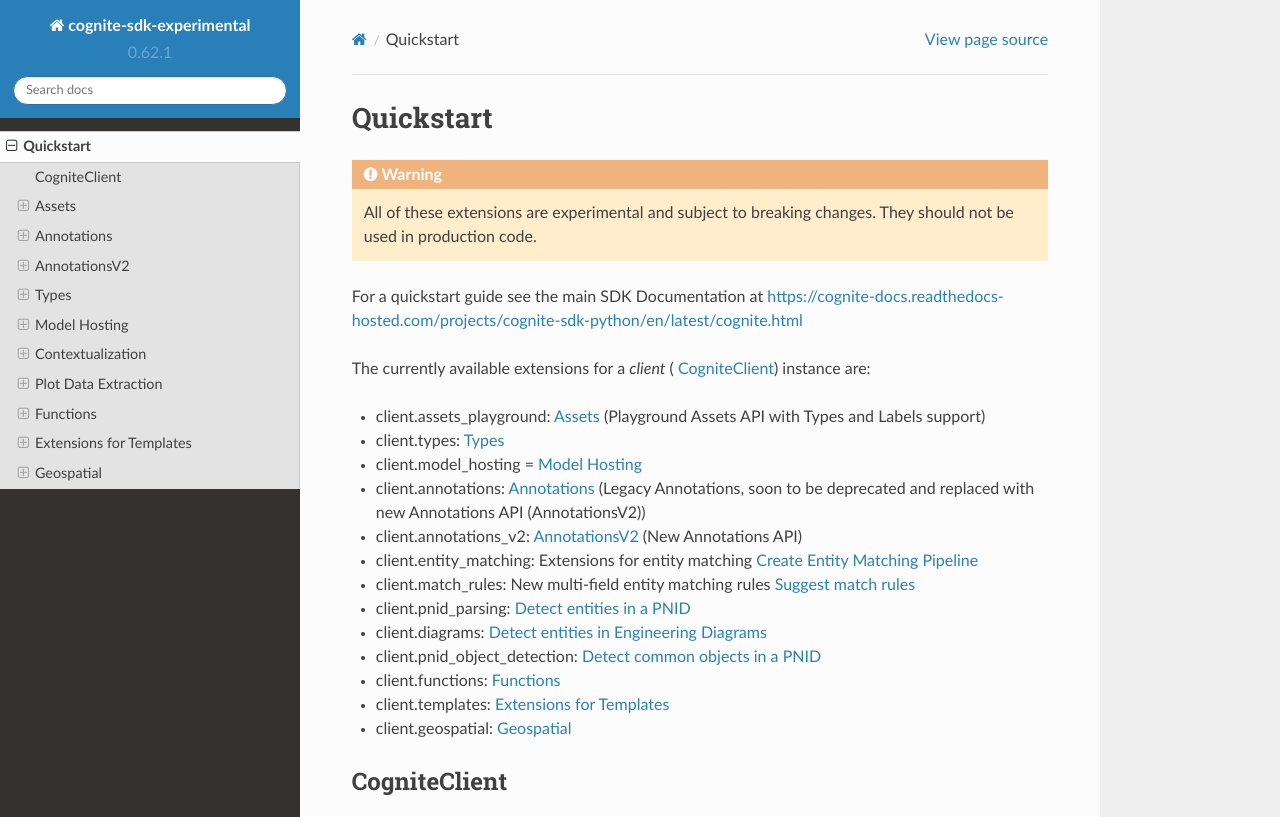
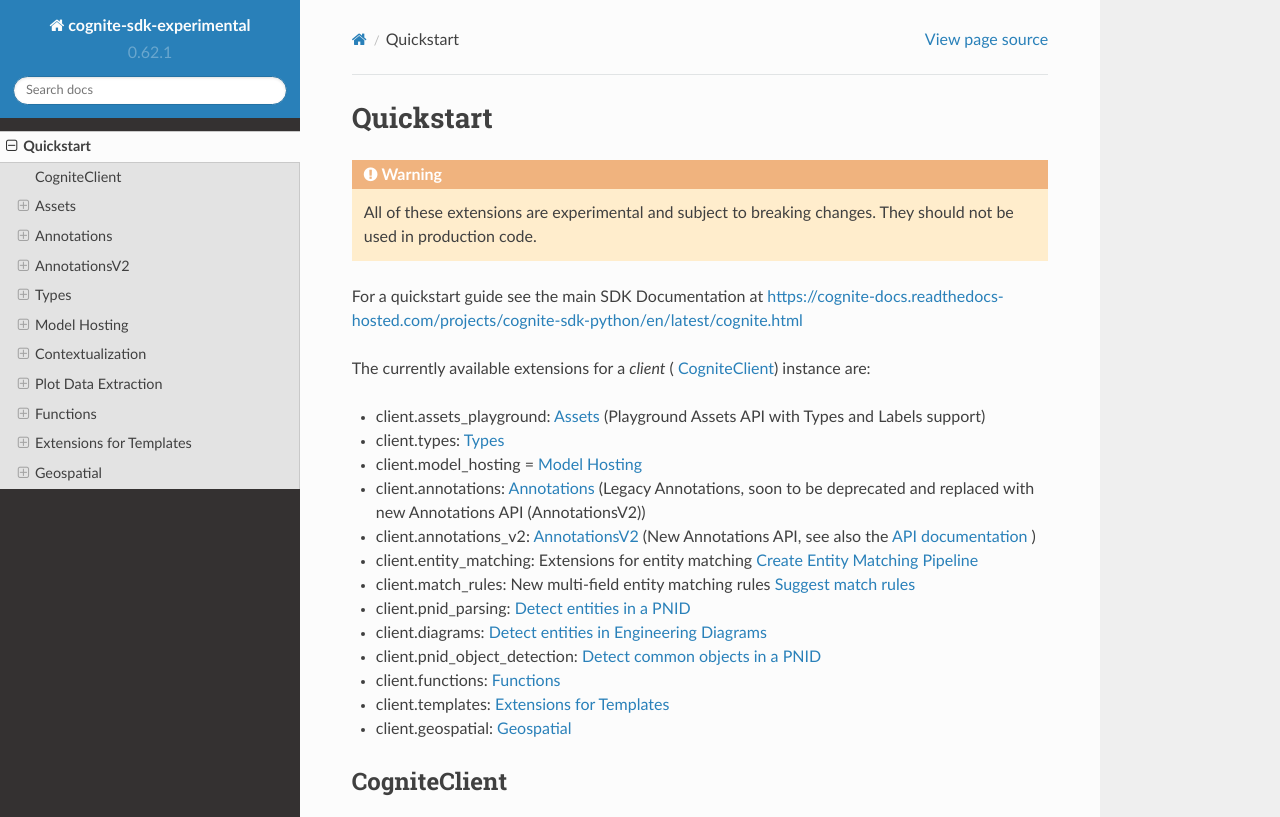
Before and after one commit to cognitedata/cognite-sdk-python-experimental, a Sphinx documentation site: the page built from docs/source/cognite.rst, in a window 1280 px wide and 900 px high, cut to the strip 0-817 px from the top of the window. Built offline with Sphinx 7.4.7 and the Read the Docs theme 2.0.0, drawn with Linux system fonts in a browser that asks for light colours.

Commit message:
Add link to Annotations API documentation

```diff
--- a/docs/source/cognite.rst
+++ b/docs/source/cognite.rst
@@ -12,7 +12,7 @@
 * client.types: `Types`_
 * client.model_hosting = `Model Hosting`_
 * client.annotations: `Annotations`_ (Legacy Annotations, soon to be deprecated and replaced with new Annotations API (AnnotationsV2))
-* client.annotations_v2: `AnnotationsV2`_ (New Annotations API)
+* client.annotations_v2: `AnnotationsV2`_ (New Annotations API, see also the `API documentation <https://docs.cognite.com/api/playground/#tag/Annotations>`_ )
 * client.entity_matching: Extensions for entity matching `Create Entity Matching Pipeline`_
 * client.match_rules: New multi-field entity matching rules `Suggest match rules`_
 * client.pnid_parsing: `Detect entities in a PNID`_
```
